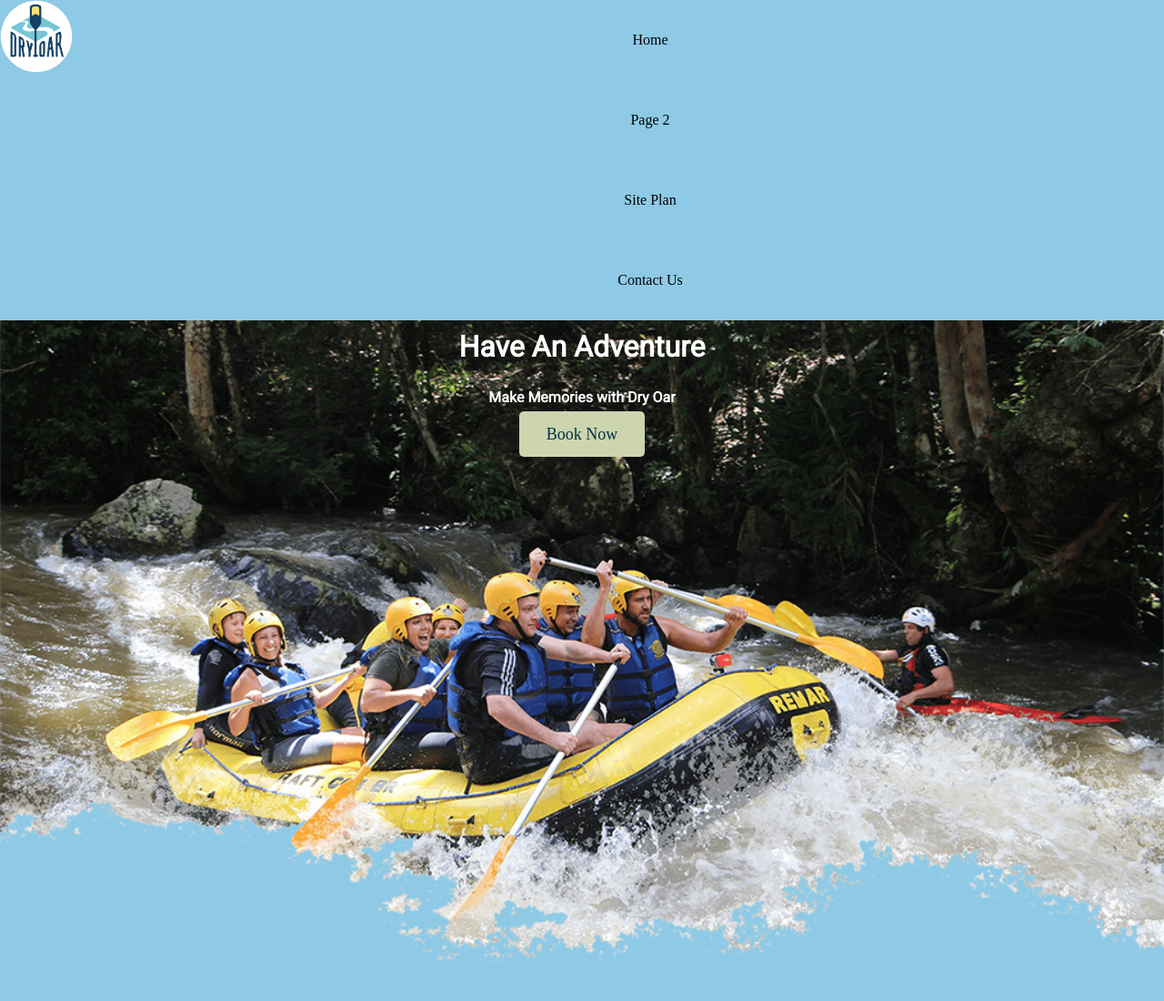
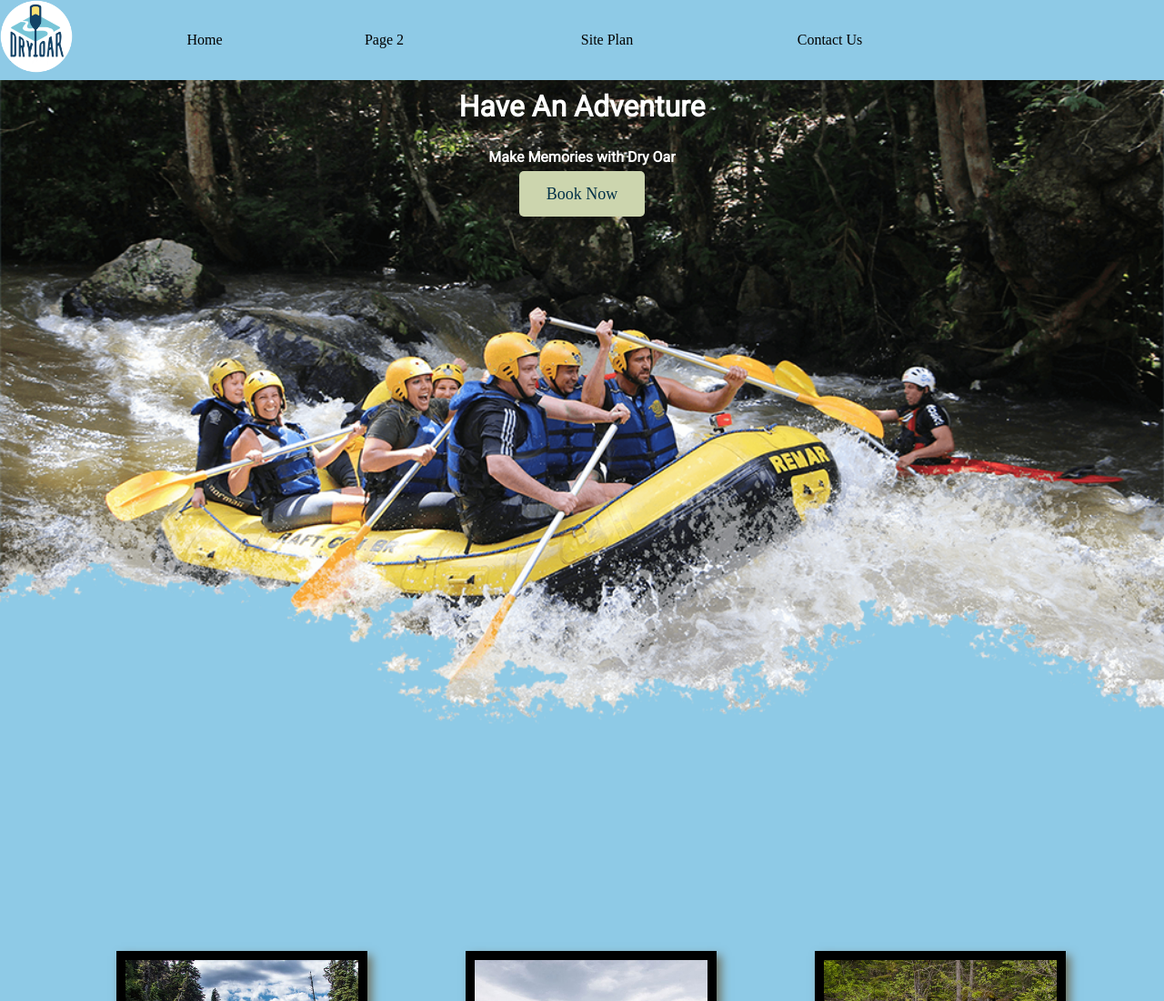
Before and after one commit to cding2000/WDD-130, a plain HTML site: page wwr/index.html in a window 1280 px wide. Shown: the top 1100 px of the page at 91% size. Drawn offline with Linux system fonts and the light colour scheme.

Commit message:
fixing header problem

```diff
--- a/wwr/styles/style.css
+++ b/wwr/styles/style.css
@@ -44,7 +44,11 @@ header{
     display: grid;
     grid-template-columns: 150px auto;
 }
+nav {
+    display: grid;
+    grid-template-columns: 150px repeat(4, 1fr);
 
+}
 nav a:hover
 {
     background-color: #CCD5AE;
```
